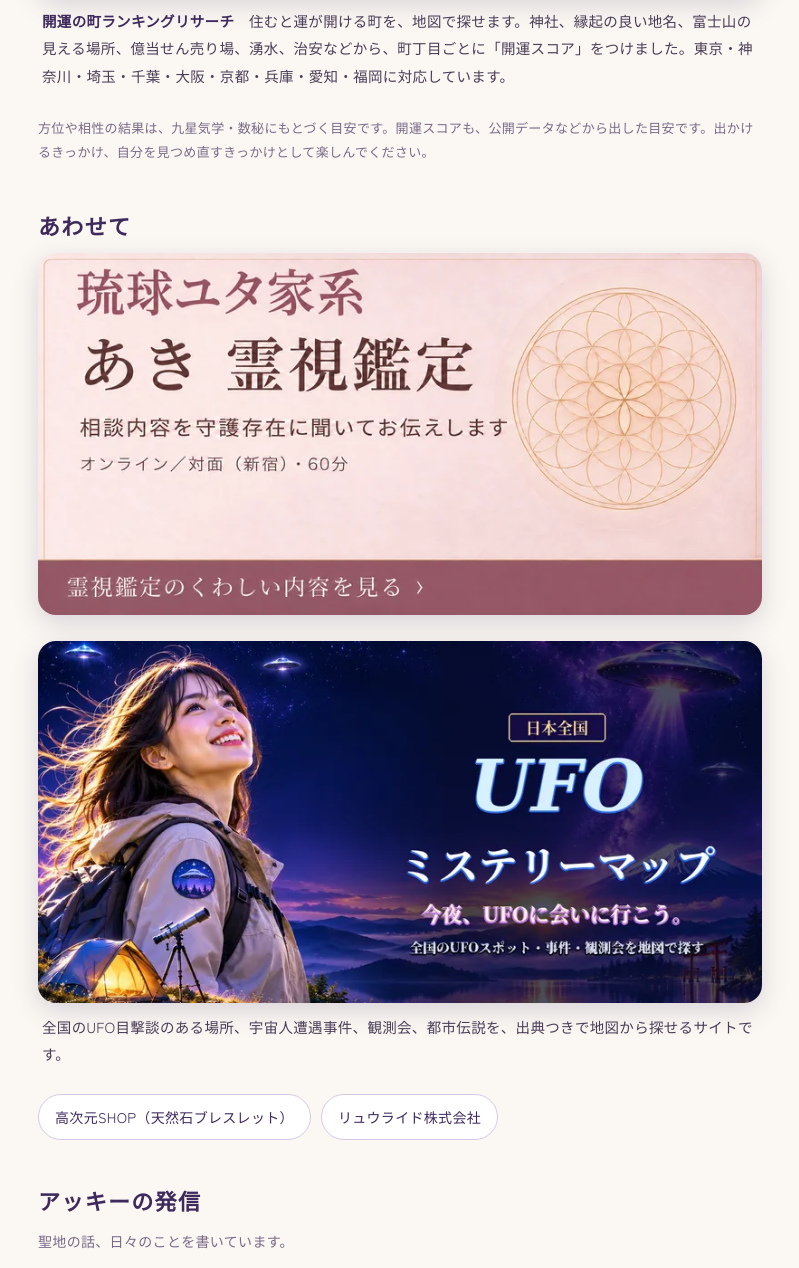
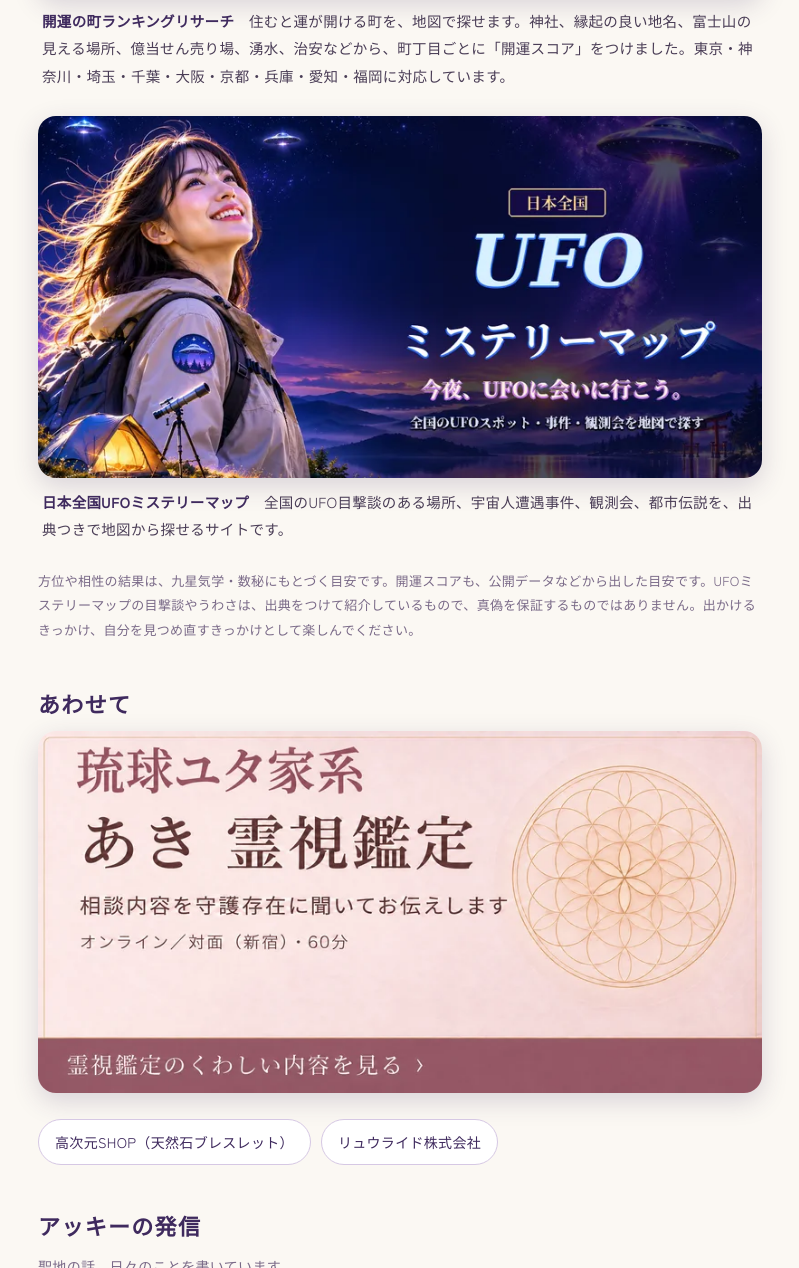
Before and after one commit to motonory-a/motonory-a.github.io, a plain HTML site: page index.html in a window 1280 px wide. Shown: the part 2847-4115 px from the top of the page, without its empty margins (240-1039 px from the left). Drawn offline with Linux system fonts and the light colour scheme.

Commit message:
UFOミステリーマップを運営サイト一覧に移動
Co-Authored-By: Claude Opus 5.5 <noreply@anthropic.com>
Claude-Session: https://claude.ai/code/session_01WnJ4nQQazAwM1hn5K5m8pm

```diff
--- a/index.html
+++ b/index.html
@@ -143,15 +143,16 @@ footer{text-align:center;font-size:12px;color:#9a8ca8;padding:36px 18px 30px}
     <p><b>開運の町ランキングリサーチ</b>　住むと運が開ける町を、地図で探せます。神社、縁起の良い地名、富士山の見える場所、億当せん売り場、湧水、治安などから、町丁目ごとに「開運スコア」をつけました。東京・神奈川・埼玉・千葉・大阪・京都・兵庫・愛知・福岡に対応しています。</p>
   </a>
 
-  <p class="note">方位や相性の結果は、九星気学・数秘にもとづく目安です。開運スコアも、公開データなどから出した目安です。出かけるきっかけ、自分を見つめ直すきっかけとして楽しんでください。</p>
+  <a class="site" href="https://motonory-a.github.io/ufo/">
+    <picture><source type="image/webp" srcset="img/ufo-banner-800.webp 800w, img/ufo-banner-1200.webp 1200w" sizes="(max-width:760px) 100vw, 724px"><img src="img/ufo-banner-1200.jpg" srcset="img/ufo-banner-800.jpg 800w, img/ufo-banner-1200.jpg 1200w" sizes="(max-width:760px) 100vw, 724px" width="1200" height="600" loading="lazy" alt="日本全国UFOミステリーマップ　今夜、UFOに会いに行こう。"></picture>
+    <p><b>日本全国UFOミステリーマップ</b>　全国のUFO目撃談のある場所、宇宙人遭遇事件、観測会、都市伝説を、出典つきで地図から探せるサイトです。</p>
+  </a>
+
+  <p class="note">方位や相性の結果は、九星気学・数秘にもとづく目安です。開運スコアも、公開データなどから出した目安です。UFOミステリーマップの目撃談やうわさは、出典をつけて紹介しているもので、真偽を保証するものではありません。出かけるきっかけ、自分を見つめ直すきっかけとして楽しんでください。</p>
 
   <h2>あわせて</h2>
   <a class="site" href="https://motonory-a.github.io/aki-reishi/">
     <picture><source type="image/webp" srcset="img/aki-wide-banner-800.webp 800w, img/aki-wide-banner-1200.webp 1200w" sizes="(max-width:760px) 100vw, 724px"><img src="img/aki-wide-banner-1200.jpg" srcset="img/aki-wide-banner-800.jpg 800w, img/aki-wide-banner-1200.jpg 1200w" sizes="(max-width:760px) 100vw, 724px" width="1200" height="600" loading="lazy" alt="琉球ユタ家系　あき　霊視鑑定"></picture>
-  </a>
-  <a class="site" href="https://motonory-a.github.io/ufo/">
-    <picture><source type="image/webp" srcset="img/ufo-banner-800.webp 800w, img/ufo-banner-1200.webp 1200w" sizes="(max-width:760px) 100vw, 724px"><img src="img/ufo-banner-1200.jpg" srcset="img/ufo-banner-800.jpg 800w, img/ufo-banner-1200.jpg 1200w" sizes="(max-width:760px) 100vw, 724px" width="1200" height="600" loading="lazy" alt="日本全国UFOミステリーマップ　今夜、UFOに会いに行こう。"></picture>
-    <p>全国のUFO目撃談のある場所、宇宙人遭遇事件、観測会、都市伝説を、出典つきで地図から探せるサイトです。</p>
   </a>
   <ul class="links">
     <li><a href="https://kojigen.base.shop/">高次元SHOP（天然石ブレスレット）</a></li>
```
